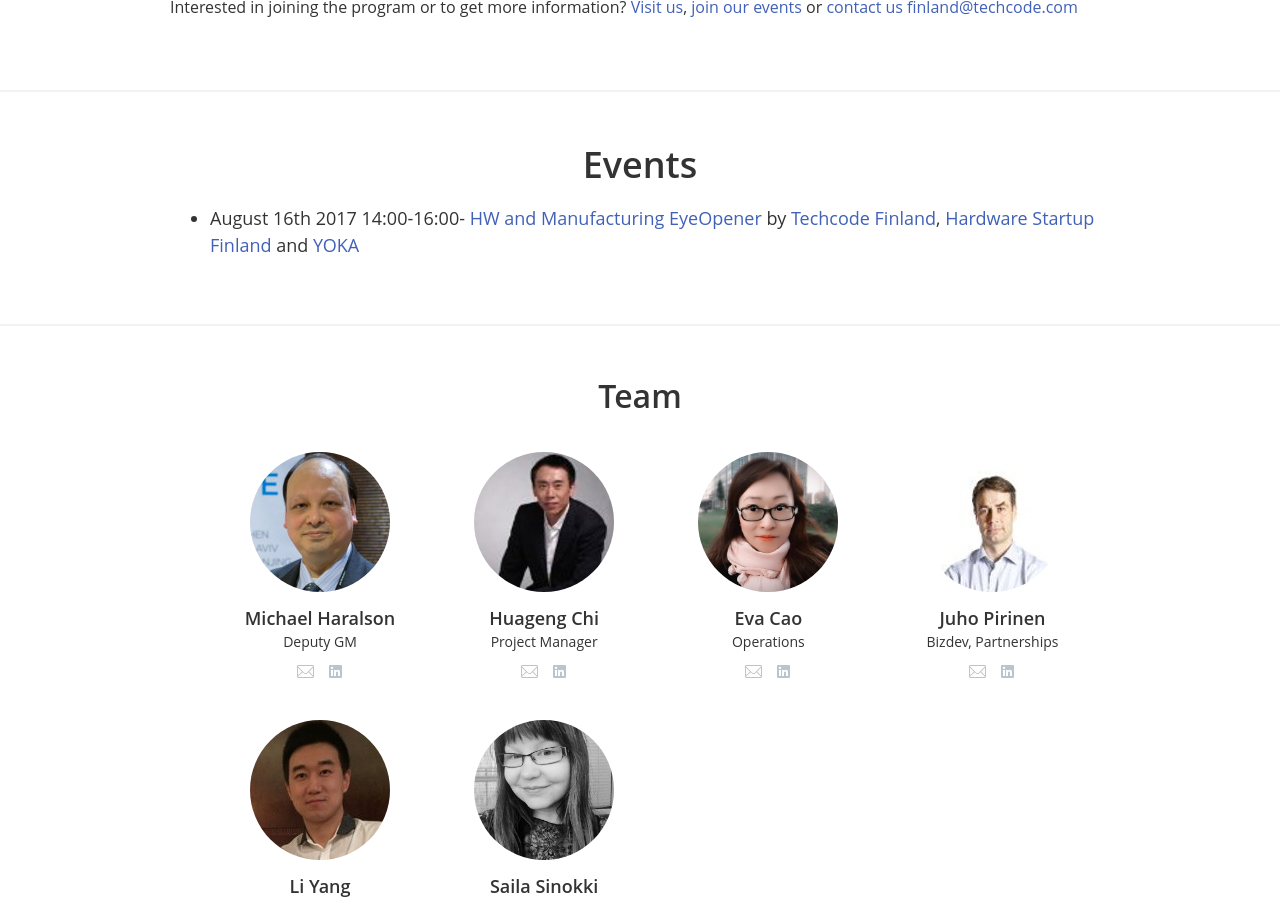
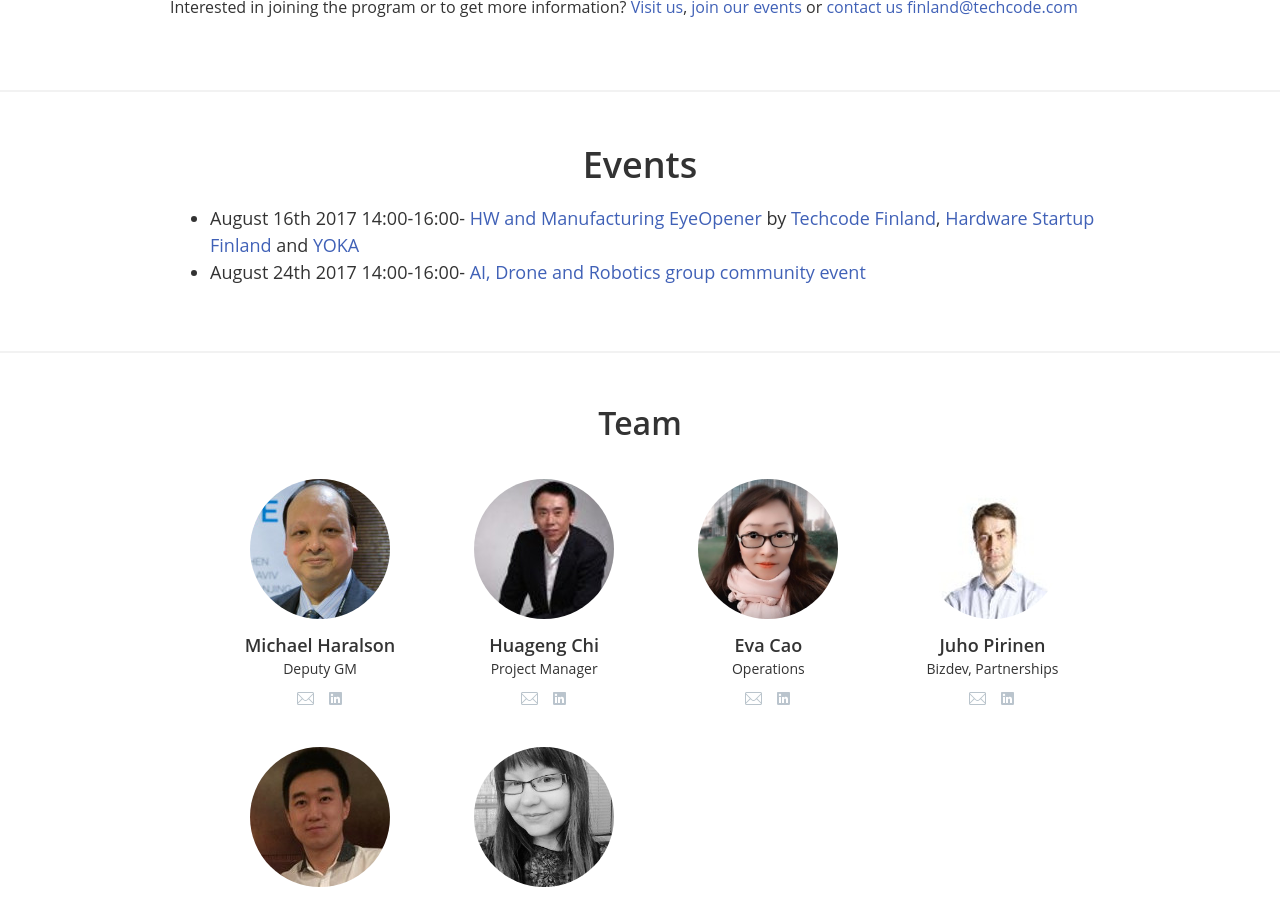
Before and after one commit to techcodefinland/techcode.fi, a Jekyll site: the page built from index.html, in a window 1280 px wide and 900 px high, scrolled down 2081 px. Built offline with Jekyll 4.4.1, drawn with Linux system fonts in a browser that asks for light colours; nearby versions of some CDN libraries.

Commit message:
Update events.md

```diff
--- a/_includes/events.md
+++ b/_includes/events.md
@@ -1 +1,2 @@
  - August 16th 2017 14:00-16:00- [HW and Manufacturing EyeOpener](https://www.eventbrite.com/e/hw-and-manufacturing-eyeopener-tickets-36741654277) by [Techcode Finland](http://techcode.fi), [Hardware Startup Finland](http://www.hardwarestartup.fi/) and [YOKA](http://www.yoka.fi/english.html)
+- August 24th 2017 14:00-16:00- [AI, Drone and Robotics group community event](https://www.eventbrite.com/e/ai-drone-robotics-group-community-event-tickets-36972459622)
```
